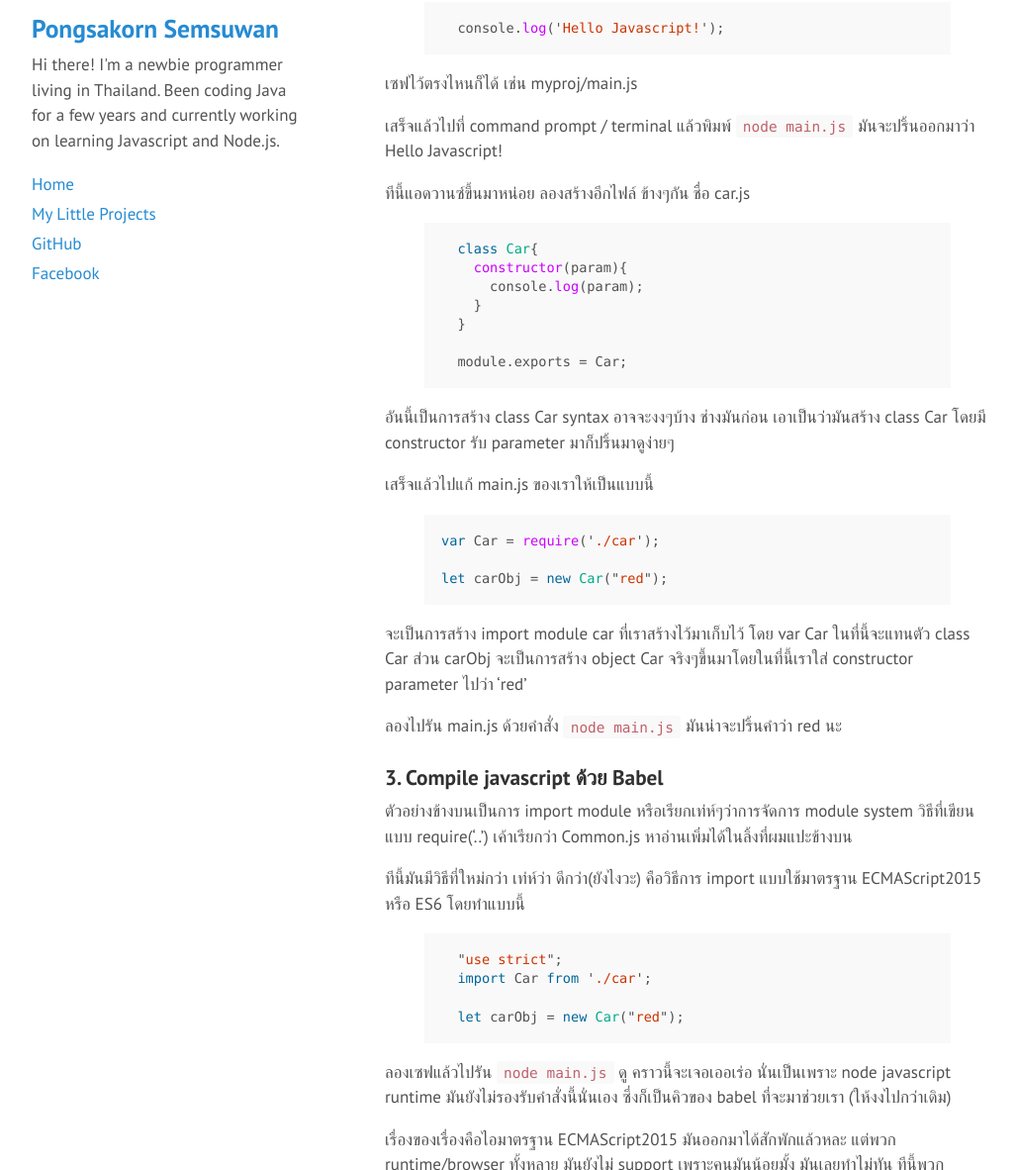
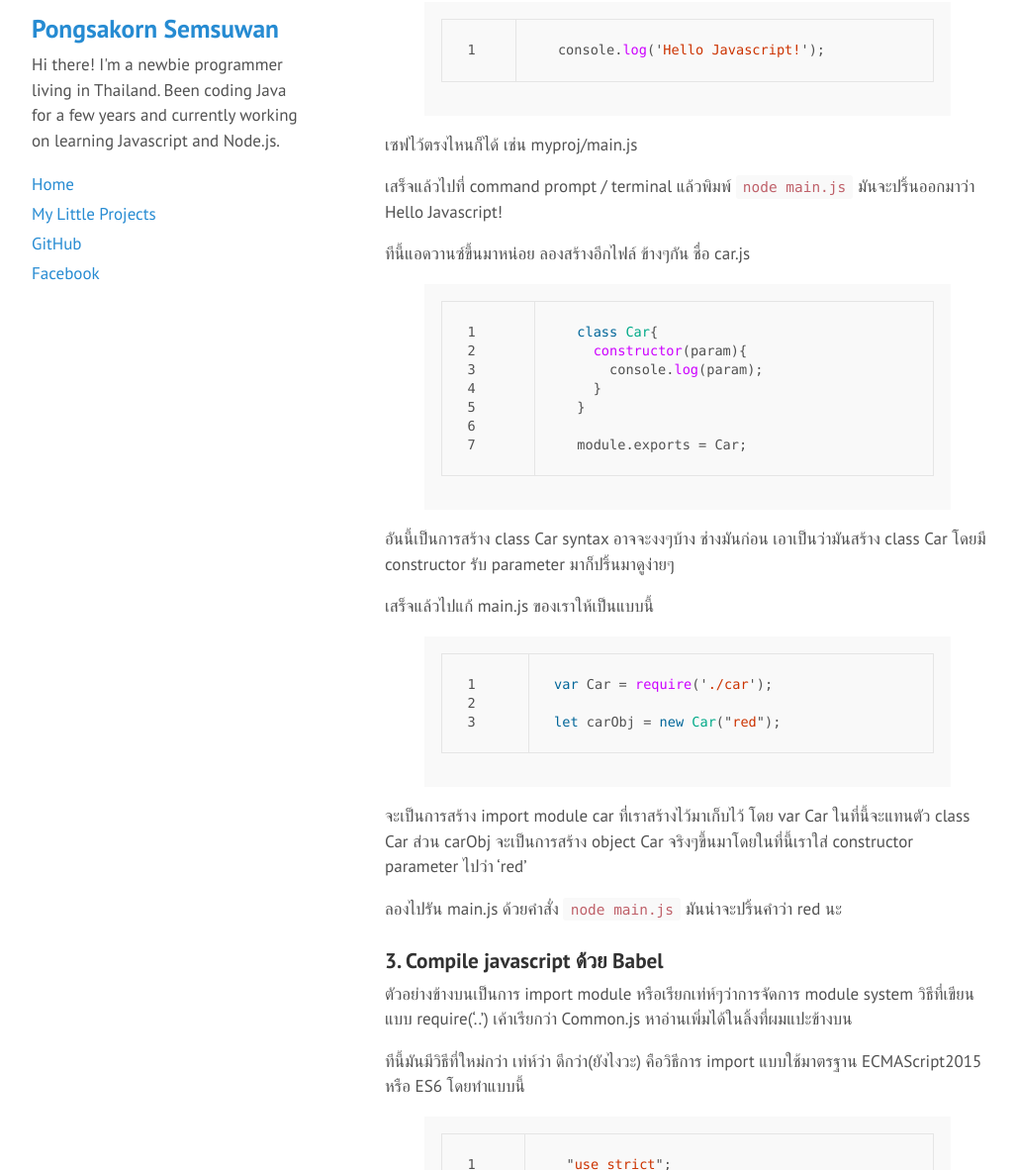
Before and after one commit to pongsakornsemsuwan/pongsakornsemsuwan.github.io, a Jekyll site: the page built from _posts/2016-06-13-javascript-structure-1.md, in a window 1280 px wide and 1400 px high, scrolled down 630 px, cut to the strip 218-1400 px from the top of the window. Shown: the whole strip at 99% size, without its empty margins (162-1189 px from the left). Built offline with Jekyll 4.4.1, drawn with Linux system fonts in a browser that asks for light colours.

Commit message:
add linenos

```diff
--- a/_config.yml
+++ b/_config.yml
@@ -16,7 +16,7 @@ author:
   name:           'Pongsakorn Semsuwan'
   url:            https://twitter.com/pongsakornsemsuwan
 
-paginate:         5
+paginate:         10
 
 # Custom vars
 version:          2.1.0
--- a/_posts/2016-06-13-javascript-structure-1.md
+++ b/_posts/2016-06-13-javascript-structure-1.md
@@ -24,7 +24,7 @@ Node.js คือ javascript runtime -- คือแต่ก่อน javascrip
 
 ขั้นแรกที่อยากให้ลองกันคือสร้างไฟล์ main.js ไก่กามาอันนึง โดยมีโค้ดแค่นี้
 
-{% highlight javascript %}
+{% highlight javascript linenos %}
   console.log('Hello Javascript!');
 {% endhighlight %}
 
@@ -34,7 +34,7 @@ Node.js คือ javascript runtime -- คือแต่ก่อน javascrip
 
 ทีนี้แอดวานซ์ขึ้นมาหน่อย ลองสร้างอีกไฟล์ ข้างๆกัน ชื่อ car.js
 
-{% highlight javascript %}
+{% highlight javascript linenos %}
   class Car{
     constructor(param){
       console.log(param);
@@ -48,7 +48,7 @@ Node.js คือ javascript runtime -- คือแต่ก่อน javascrip
 
 เสร็จแล้วไปแก้ main.js ของเราให้เป็นแบบนี้
 
-{% highlight javascript %}
+{% highlight javascript linenos %}
 var Car = require('./car');
 
 let carObj = new Car("red");
@@ -63,12 +63,12 @@ let carObj = new Car("red");
 วิธีที่เขียนแบบ require('..') เค้าเรียกว่า Common.js หาอ่านเพิ่มได้ในลิ้งที่ผมแปะข้างบน
 
 ทีนี้มันมีวิธีที่ใหม่กว่า เท่ห์ว่า ดีกว่า(ยังไงวะ) คือวิธีการ import แบบใช้มาตรฐาน ECMAScript2015 หรือ ES6 โดยทำแบบนี้
-{% highlight javascript %}
+{% highlight javascript linenos %}
   "use strict";
   import Car from './car';
 
   let carObj = new Car("red");
-{% endhighlight javascript %}
+{% endhighlight %}
 
 ลองเซฟแล้วไปรัน `node main.js` ดู คราวนี้จะเจอเออเร่อ นั่นเป็นเพราะ node javascript runtime มันยังไม่รองรับคำสั่งนี้นั่นเอง ซึ่งก็เป็นคิวของ babel ที่จะมาช่วยเรา (ให้งงไปกว่าเดิม)
 
@@ -87,7 +87,7 @@ babel มันมีวิธีใช้หลายแบบนะ เช่
 
 ให้เราสร้าง .babelrc ไว้ในโปรเจคเราอะแหละ
 
-{% highlight json %}
+{% highlight json linenos%}
 {
   "presets": ["es2015"]
 }
```
